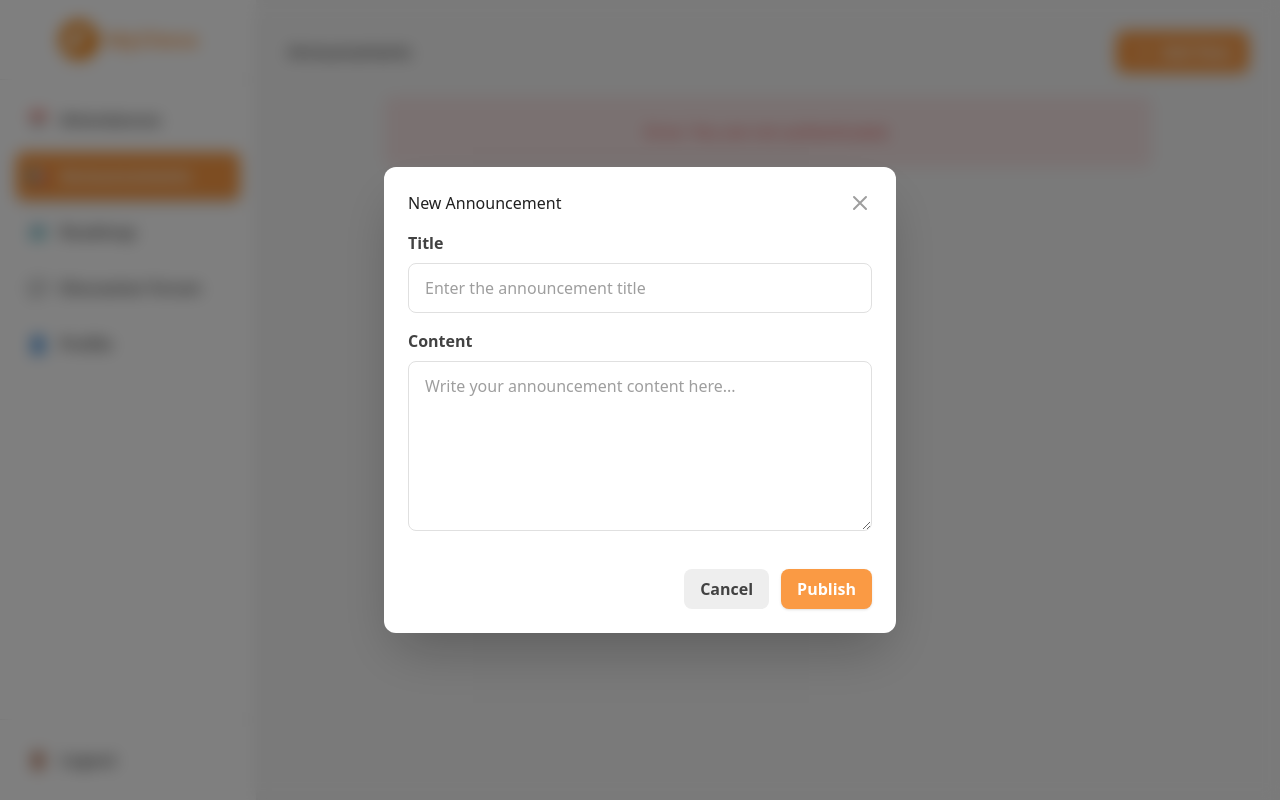
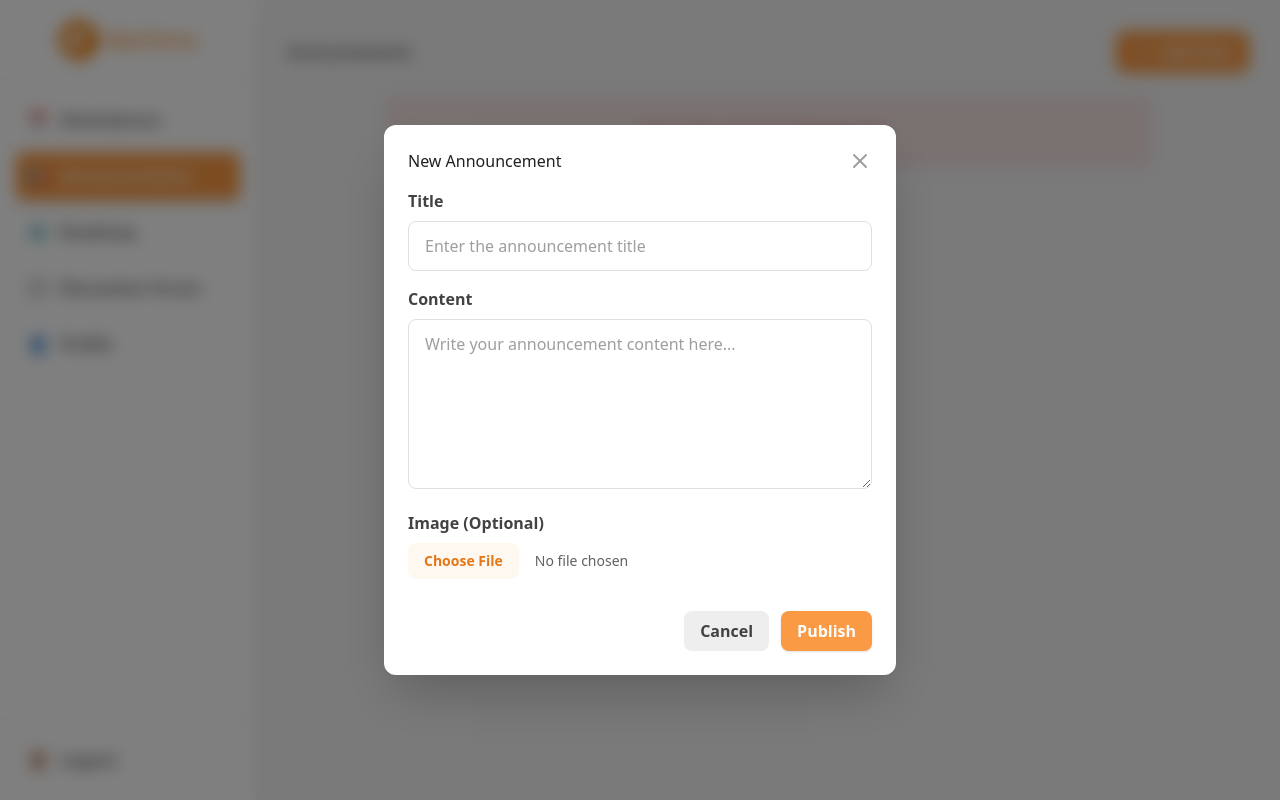
Before and after one commit to Sendiko/mycheva-dashboard, a Next.js app: page /dashboard/announcements in a window 1280 px wide. Both pictures are taken after a click on the button "Add New". Built offline with nearby package versions, Linux system fonts and the light colour scheme.

Commit message:
feat: add file upload

```diff
--- a/app/dashboard/announcements/page.tsx
+++ b/app/dashboard/announcements/page.tsx
@@ -123,7 +123,7 @@ const AnnouncementCard = ({ announcement }: { announcement: Announcement }) => {
   );
 };
 
-// --- NEW: AddAnnouncementModal Component ---
+// --- AddAnnouncementModal Component (with File Upload) ---
 const AddAnnouncementModal = ({
   isOpen,
   onClose,
@@ -139,9 +139,18 @@ const AddAnnouncementModal = ({
 }) => {
   const [title, setTitle] = useState('');
   const [content, setContent] = useState('');
+  const [selectedFile, setSelectedFile] = useState<File | null>(null); // <-- NEW: State for file
   const [isSubmitting, setIsSubmitting] = useState(false);
   const [error, setError] = useState<string | null>(null);
   const [successMessage, setSuccessMessage] = useState<string | null>(null);
+
+  const handleFileChange = (e: React.ChangeEvent<HTMLInputElement>) => {
+    if (e.target.files && e.target.files[0]) {
+      setSelectedFile(e.target.files[0]);
+    } else {
+      setSelectedFile(null);
+    }
+  };
 
   const handleSubmit = async (e: React.FormEvent) => {
     e.preventDefault();
@@ -160,18 +169,23 @@ const AddAnnouncementModal = ({
     setError(null);
     setSuccessMessage(null);
 
+    // --- NEW: Use FormData to send file and text ---
+    const formData = new FormData();
+    formData.append('title', title);
+    formData.append('content', content);
+    formData.append('userId', userId);
+    if (selectedFile) {
+      formData.append('image', selectedFile); // 'image' is the key your API expects
+    }
+
     try {
       const response = await fetch('https://my-cheva-api.kakashispiritnews.my.id/announcement', {
         method: 'POST',
         headers: {
-          'Content-Type': 'application/json',
+          // 'Content-Type': 'multipart/form-data' is set automatically by browser with FormData
           'Authorization': `Bearer ${token}`,
         },
-        body: JSON.stringify({
-          title,
-          content,
-          userId: Number(userId),
-        }),
+        body: formData, // <-- Send FormData instead of JSON
       });
 
       const data = await response.json();
@@ -196,6 +210,7 @@ const AddAnnouncementModal = ({
   const handleClose = () => {
     setTitle('');
     setContent('');
+    setSelectedFile(null); // <-- NEW: Reset file
     setError(null);
     setSuccessMessage(null);
     setIsSubmitting(false);
@@ -250,6 +265,30 @@ const AddAnnouncementModal = ({
             />
           </div>
 
+          {/* --- NEW: File Upload --- */}
+          <div>
+            <label htmlFor="image" className="block text-body-md font-semibold text-neutral-800 mb-2">
+              Image (Optional)
+            </label>
+            <input
+              id="image"
+              type="file"
+              onChange={handleFileChange}
+              accept="image/png, image/jpeg, image/gif"
+              className="w-full text-sm text-neutral-700
+                file:mr-4 file:py-2 file:px-4
+                file:rounded-lg file:border-0
+                file:text-sm file:font-semibold
+                file:bg-primary-50 file:text-primary-700
+                hover:file:bg-primary-100 transition-colors"
+            />
+            {selectedFile && (
+              <p className="text-sm text-neutral-600 mt-2">
+                File selected: {selectedFile.name}
+              </p>
+            )}
+          </div>
+
           {/* Feedback Messages */}
           {error && (
             <p className="text-body-md text-error p-3 bg-error/10 rounded-lg">
@@ -285,7 +324,6 @@ const AddAnnouncementModal = ({
     </div>
   );
 };
-
 
 // --- Main Announcements Page (Updated) ---
 export default function AnnouncementsPage() {
```
